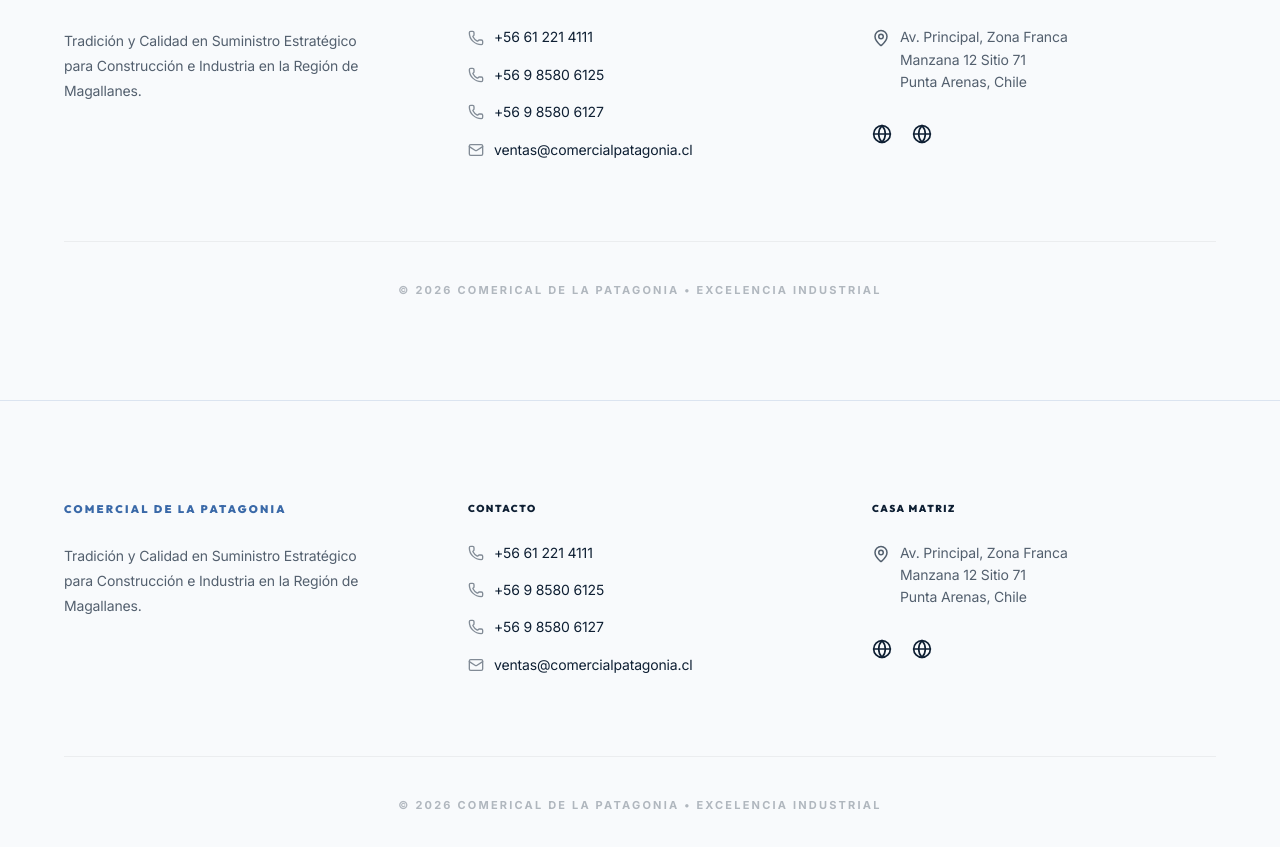
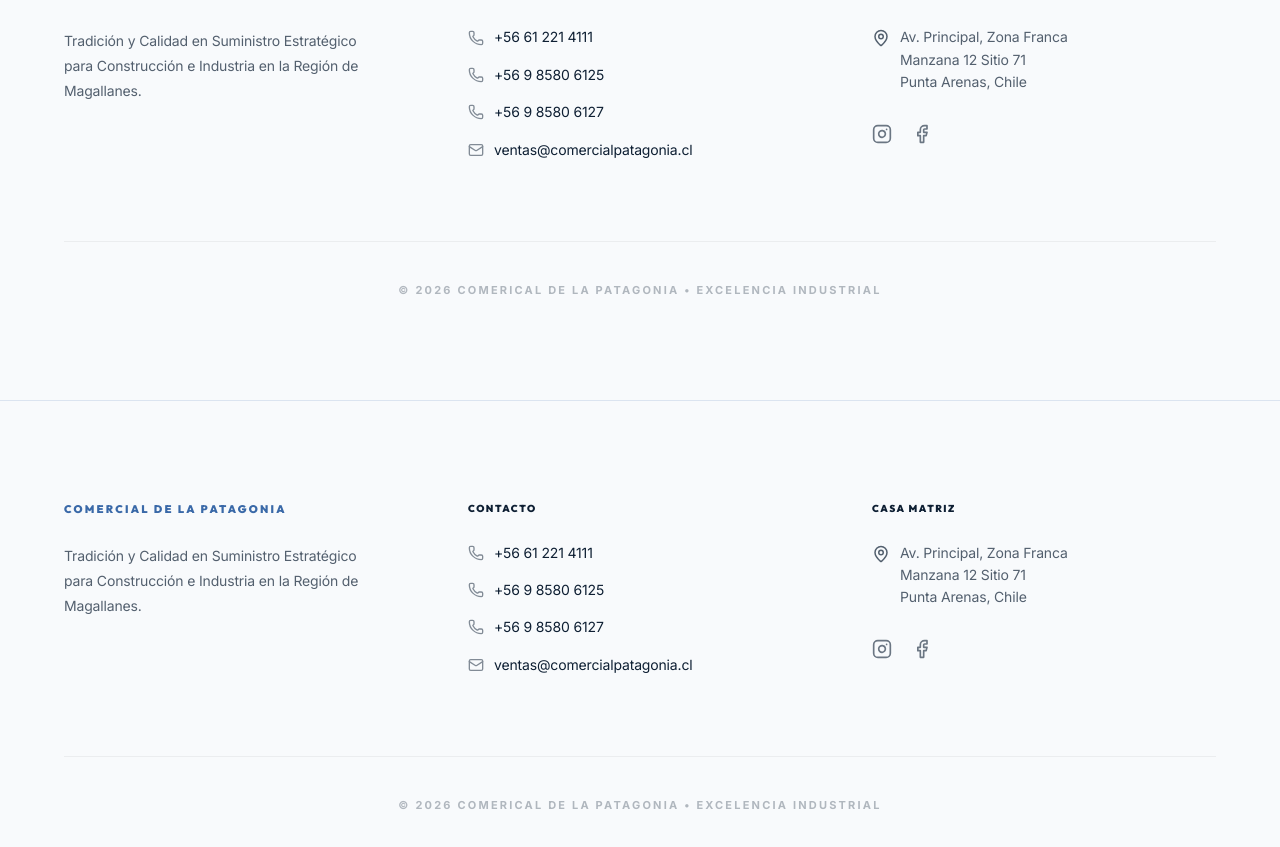
Before and after one commit to fhranco/comercial-patagonia, a Next.js app: page /historial in a window 1280 px wide. Shown: the part 1026-1873 px from the top of the page. Built offline with nearby package versions, Linux system fonts and the light colour scheme.

Commit message:
fix: inject custom SVG social icons for maximum compatibility and visual fidelity

```diff
--- a/src/components/layout/FinalOfficialFooter.tsx
+++ b/src/components/layout/FinalOfficialFooter.tsx
@@ -56,8 +56,12 @@ export default function Footer() {
                     Punta Arenas, Chile
                 </p>
                 <div style={{ display: 'flex', gap: '20px', marginTop: '30px' }}>
-                    <a href="https://www.instagram.com/comercialdelapatagonia/" target="_blank" rel="noopener noreferrer" style={{ color: 'inherit' }} className="hover:text-[var(--primary-gold)] transition-colors"><Globe size={20} /></a>
-                    <a href="https://www.facebook.com/comercialdelapatagonia?locale=es_LA" target="_blank" rel="noopener noreferrer" style={{ color: 'inherit' }} className="hover:text-[var(--primary-gold)] transition-colors"><Globe size={20} /></a>
+                    <a href="https://www.instagram.com/comercialdelapatagonia/" target="_blank" rel="noopener noreferrer" style={{ color: 'inherit', opacity: 0.6 }} className="hover:opacity-100 transition-opacity">
+                        <svg width="20" height="20" viewBox="0 0 24 24" fill="none" stroke="currentColor" strokeWidth="2" strokeLinecap="round" strokeLinejoin="round"><rect width="20" height="20" x="2" y="2" rx="5" ry="5"/><path d="M16 11.37A4 4 0 1 1 12.63 8 4 4 0 0 1 16 11.37z"/><line x1="17.5" x2="17.51" y1="6.5" y2="6.5"/></svg>
+                    </a>
+                    <a href="https://www.facebook.com/comercialdelapatagonia?locale=es_LA" target="_blank" rel="noopener noreferrer" style={{ color: 'inherit', opacity: 0.6 }} className="hover:opacity-100 transition-opacity">
+                        <svg width="20" height="20" viewBox="0 0 24 24" fill="none" stroke="currentColor" strokeWidth="2" strokeLinecap="round" strokeLinejoin="round"><path d="M18 2h-3a5 5 0 0 0-5 5v3H7v4h3v8h4v-8h3l1-4h-4V7a1 1 0 0 1 1-1h3z"/></svg>
+                    </a>
                 </div>
             </div>
 
```
